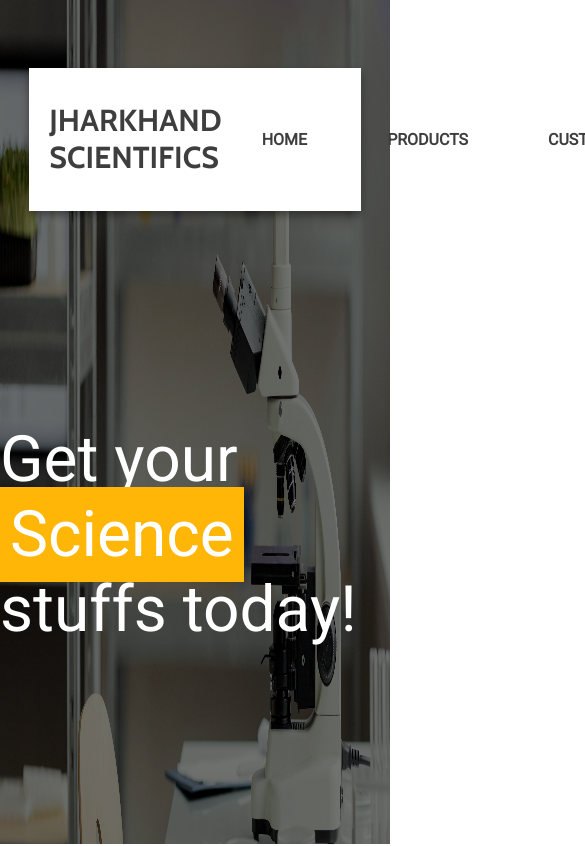
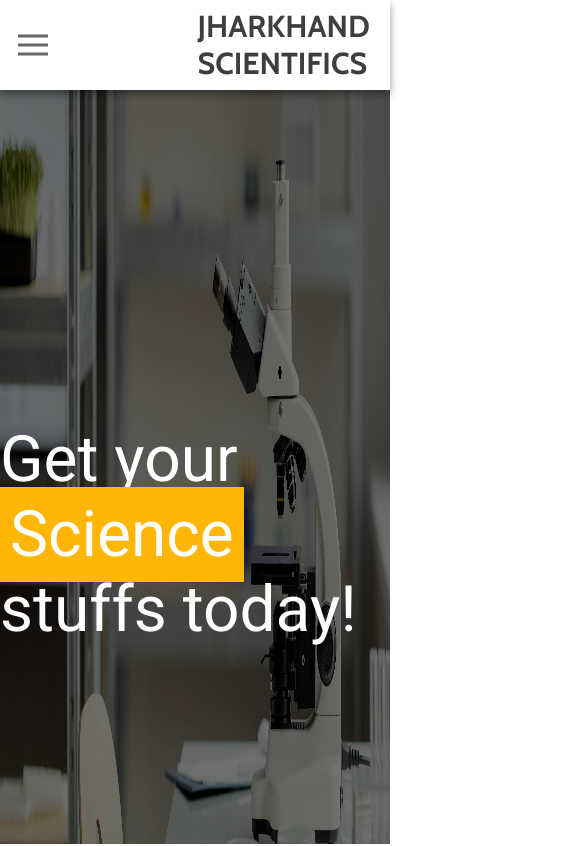
Before and after one commit to sawarni99/jharkhand-scientifics, a React (Create React App) app: page / in a window 390 px wide. Shown: the top 846 px of the page, 585 px wide, since content can reach past the window. Built offline with nearby package versions, Linux system fonts and the light colour scheme.

Commit message:
Made navbar mobile responsive

```diff
--- a/src/components/navbar/Navbar.css
+++ b/src/components/navbar/Navbar.css
@@ -46,3 +46,49 @@
   align-items: center;
   color: white;
 }
+.navbar-phone {
+  display: none;
+}
+
+/*Phone view*/
+@media (max-width: 600px) {
+  .navbar-right {
+    display: none;
+  }
+  .navbar-center {
+    flex-direction: column;
+    align-items: flex-start;
+    flex-wrap: wrap;
+    width: 100%;
+  }
+  .navbar-center div {
+    margin-top: 10px;
+    margin-bottom: 10px;
+    margin-left: 5px;
+    margin-right: 0;
+  }
+  .navbar-container {
+    display: inline;
+    z-index: 1;
+  }
+  .navbar {
+    width: auto;
+    height: auto;
+    padding: 8px;
+    align-items: center;
+    flex-direction: column;
+  }
+  .navbar-left {
+    justify-content: flex-start;
+    width: 100%;
+  }
+  .navbar-left span {
+    flex: 1;
+    padding-right: 15px;
+  }
+  .navbar-phone {
+    flex: 1;
+    display: flex;
+    justify-content: flex-start;
+  }
+}
--- a/src/components/navbar/Navbar.js
+++ b/src/components/navbar/Navbar.js
@@ -1,10 +1,19 @@
-import React from "react";
+import React, { useState, useEffect } from "react";
 import "./Navbar.css";
 import Link from "../../components/link/Link";
 import { useHistory } from "react-router-dom";
 import { contactDetails } from "../../utils/contactDetails";
 
 function Navbar() {
+  const [showNavbar, setShowNavbar] = useState(true);
+
+  // Checking if window is opened in phone....
+  useEffect(() => {
+    if (window.innerWidth < 600) {
+      setShowNavbar(false);
+    }
+  }, []);
+
   let history = useHistory();
   const { phone } = contactDetails;
 
@@ -28,9 +37,18 @@ function Navbar() {
     <div className="navbar-container">
       <div className="navbar">
         <div className="navbar-left">
+          <div
+            onClick={() => setShowNavbar(!showNavbar)}
+            className="navbar-phone"
+          >
+            <img src="/images/menu.svg" alt="" height="30px" width="30px" />
+          </div>
+          <span>
             JHARKHAND <br />
             SCIENTIFICS
+          </span>
         </div>
+        {showNavbar ? (
           <div className="navbar-center">
             <div>
               <Link onClick={onclickHome}>HOME</Link>
@@ -45,6 +63,8 @@ function Navbar() {
               <Link onClick={onclickContact}>CONTACT</Link>
             </div>
           </div>
+        ) : null}
+
         <div className="navbar-right">
           <img
             src="/images/call.png"
```
Lines whose indentation alone changed are shown as unchanged.
